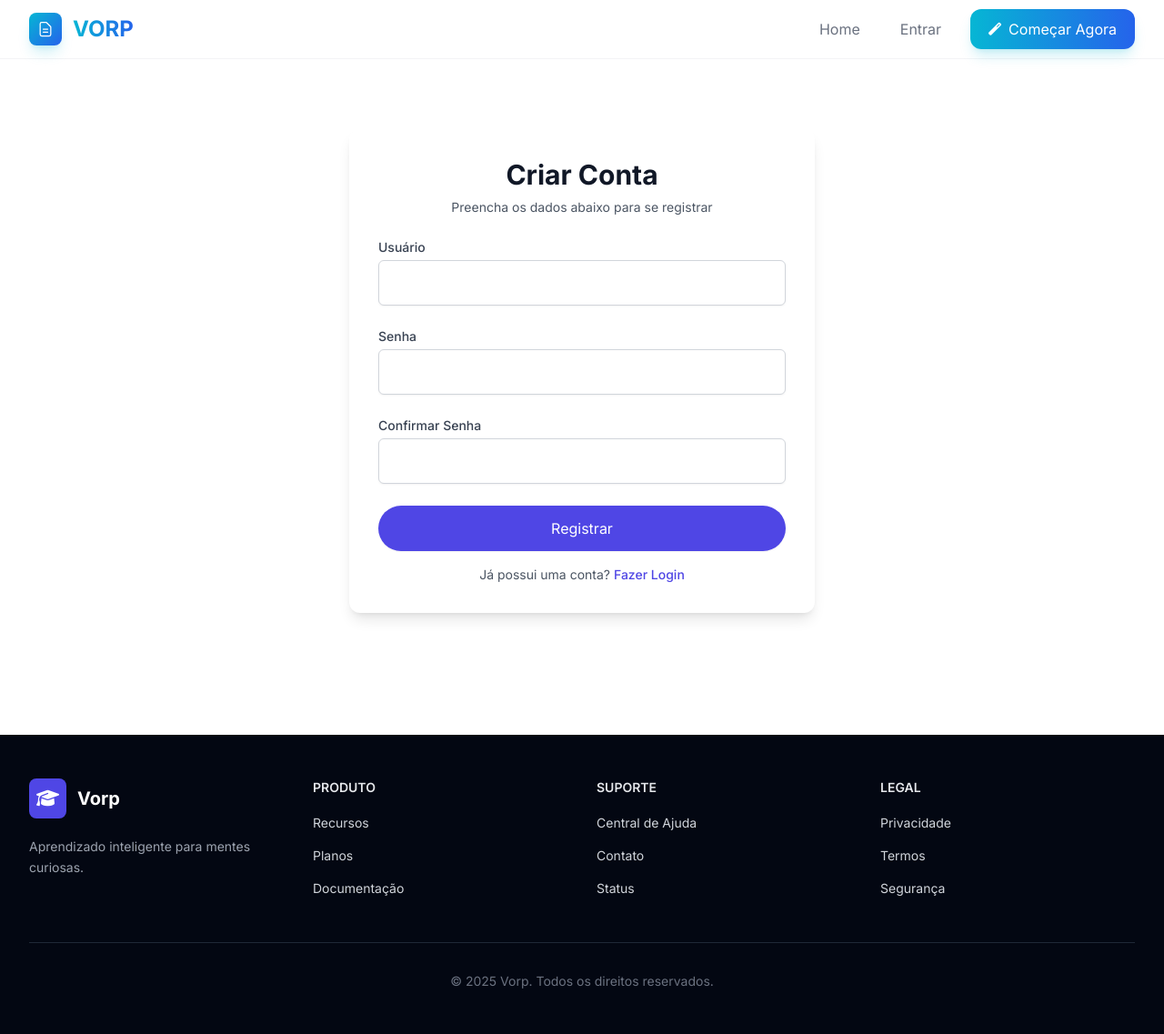
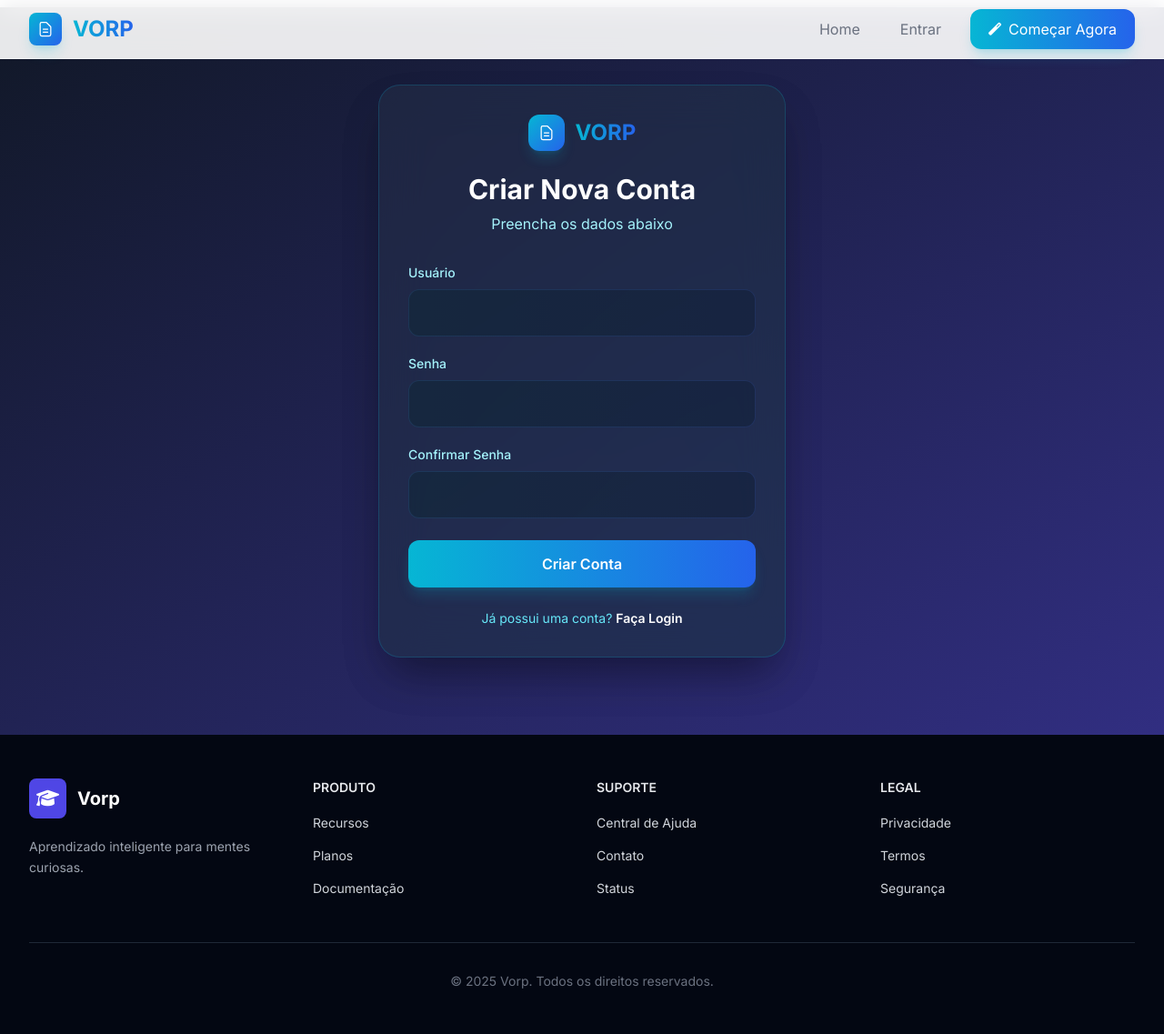
Before and after one commit to CaioXTSY/vorp, a Flask app: page /register in a window 1280 px wide. Shown: the whole page at 91% size. Run offline with Flask 3, Linux system fonts and the light colour scheme; some libraries are stand-ins or nearby versions.

Commit message:
Revamp registration page with new branding, enhanced UI elements, and improved user experience

```diff
--- a/templates/register.html
+++ b/templates/register.html
@@ -1,47 +1,87 @@
 {% extends "base.html" %}
-{% block title %}Registro - CAIOBOOK{% endblock %}
+{% block title %}Registro - Vorp{% endblock %}
 
 {% block content %}
-<div class="flex items-center justify-center min-h-screen">
-  <div class="w-full max-w-lg p-8 bg-white rounded-xl shadow-lg" data-aos="fade-up">
-    <div class="text-center mb-6">
-      <h1 class="text-3xl font-extrabold text-gray-900">Criar Conta</h1>
-      <p class="mt-2 text-sm text-gray-600">Preencha os dados abaixo para se registrar</p>
+<div class="min-h-screen bg-gradient-to-br from-gray-900 to-indigo-900 flex items-center justify-center px-4">
+  <div class="w-full max-w-md relative">
+    <!-- Efeito de fundo glassmorphism -->
+    <div class="absolute inset-0 bg-gradient-to-br from-indigo-500/10 to-cyan-500/10 backdrop-blur-2xl rounded-3xl shadow-2xl"></div>
+
+    <div class="relative bg-gray-800/50 border border-cyan-500/20 rounded-3xl p-8 shadow-2xl backdrop-blur-xl"
+         data-aos="fade-up"
+         data-aos-delay="200">
+      <div class="text-center mb-8">
+        <!-- Logo animada -->
+        <a href="{{ url_for('index') }}" class="inline-flex items-center space-x-3 group mb-6">
+          <div class="w-10 h-10 rounded-xl bg-gradient-to-br from-cyan-500 to-blue-600 flex items-center justify-center
+                      shadow-lg shadow-cyan-500/20 transition-transform group-hover:rotate-12">
+            <svg class="w-5 h-5 text-white" fill="none" viewBox="0 0 24 24" stroke="currentColor">
+              <path stroke-linecap="round" stroke-linejoin="round" stroke-width="1.5"
+                    d="M9 12h6m-6 4h6m2 5H7a2 2 0 01-2-2V5a2 2 0 012-2h5.586a1 1 0 01.707.293l5.414 5.414a1 1 0 01.293.707V19a2 2 0 01-2 2z"/>
+            </svg>
           </div>
+          <span class="text-2xl font-bold bg-gradient-to-r from-cyan-500 to-blue-600 bg-clip-text text-transparent">
+            VORP
+          </span>
+        </a>
+
+        <h1 class="text-3xl font-bold text-white mb-2">Criar Nova Conta</h1>
+        <p class="text-cyan-200">Preencha os dados abaixo</p>
+      </div>
+
       <form class="space-y-6" method="POST" action="{{ url_for('register') }}">
         <input type="hidden" name="csrf_token" value="{{ csrf_token() }}"/>
-      <div class="grid grid-cols-1 gap-6">
-        <div>
-          <label for="username" class="block text-sm font-medium text-gray-700">Usuário</label>
+
+        <div class="space-y-5">
+          <!-- Campo de Usuário -->
+          <div class="group">
+            <label for="username" class="block text-sm font-medium text-cyan-200 mb-2">Usuário</label>
+            <div class="relative rounded-xl bg-gradient-to-r from-cyan-500/10 to-blue-600/10 p-px hover:from-cyan-500/20 hover:to-blue-600/20 transition-all">
               <input id="username" name="username" type="text" required
-                 class="mt-1 block w-full px-4 py-3 border border-gray-300 rounded-md shadow-sm placeholder-gray-500 focus:outline-none focus:ring-indigo-500 focus:border-indigo-500">
-        </div>
-        <div>
-          <label for="password" class="block text-sm font-medium text-gray-700">Senha</label>
-          <input id="password" name="password" type="password" required
-                 class="mt-1 block w-full px-4 py-3 border border-gray-300 rounded-md shadow-sm placeholder-gray-500 focus:outline-none focus:ring-indigo-500 focus:border-indigo-500">
-        </div>
-        <div>
-          <label for="confirm_password" class="block text-sm font-medium text-gray-700">Confirmar Senha</label>
-          <input id="confirm_password" name="confirm_password" type="password" required
-                 class="mt-1 block w-full px-4 py-3 border border-gray-300 rounded-md shadow-sm placeholder-gray-500 focus:outline-none focus:ring-indigo-500 focus:border-indigo-500">
+                     class="w-full px-4 py-3 bg-gray-900/50 border border-transparent rounded-[11px] text-white placeholder-cyan-200/50
+                            focus:outline-none focus:ring-2 focus:ring-cyan-500/50">
             </div>
           </div>
-      <div>
+
+          <!-- Campo de Senha -->
+          <div class="group">
+            <label for="password" class="block text-sm font-medium text-cyan-200 mb-2">Senha</label>
+            <div class="relative rounded-xl bg-gradient-to-r from-cyan-500/10 to-blue-600/10 p-px hover:from-cyan-500/20 hover:to-blue-600/20 transition-all">
+              <input id="password" name="password" type="password" required
+                     class="w-full px-4 py-3 bg-gray-900/50 border border-transparent rounded-[11px] text-white placeholder-cyan-200/50
+                            focus:outline-none focus:ring-2 focus:ring-cyan-500/50">
+            </div>
+          </div>
+
+          <!-- Confirmar Senha -->
+          <div class="group">
+            <label for="confirm_password" class="block text-sm font-medium text-cyan-200 mb-2">Confirmar Senha</label>
+            <div class="relative rounded-xl bg-gradient-to-r from-cyan-500/10 to-blue-600/10 p-px hover:from-cyan-500/20 hover:to-blue-600/20 transition-all">
+              <input id="confirm_password" name="confirm_password" type="password" required
+                     class="w-full px-4 py-3 bg-gray-900/50 border border-transparent rounded-[11px] text-white placeholder-cyan-200/50
+                            focus:outline-none focus:ring-2 focus:ring-cyan-500/50">
+            </div>
+          </div>
+        </div>
+
         <button type="submit"
-                class="w-full flex justify-center py-3 px-4 border border-transparent rounded-full shadow-sm text-white bg-indigo-600 hover:bg-indigo-700 focus:outline-none focus:ring-2 focus:ring-offset-2 focus:ring-indigo-500 transition">
-          Registrar
+                class="w-full py-3.5 px-6 bg-gradient-to-r from-cyan-500 to-blue-600 hover:from-cyan-600 hover:to-blue-700 rounded-xl
+                       text-white font-semibold shadow-lg shadow-cyan-500/20 hover:shadow-cyan-500/30
+                       transform transition-all duration-300 hover:scale-[1.02] active:scale-95">
+          Criar Conta
         </button>
-      </div>
       </form>
-    <div class="text-center mt-4">
-      <p class="text-sm text-gray-600">
+
+      <div class="mt-6 text-center">
+        <p class="text-sm text-cyan-300">
           Já possui uma conta?
-        <a href="{{ url_for('login') }}" class="font-medium text-indigo-600 hover:text-indigo-500">
-          Fazer Login
+          <a href="{{ url_for('login') }}"
+             class="font-semibold text-white hover:text-cyan-300 transition-colors">
+            Faça Login
           </a>
         </p>
       </div>
     </div>
   </div>
+</div>
 {% endblock %}
```
Lines whose indentation alone changed are shown as unchanged.
